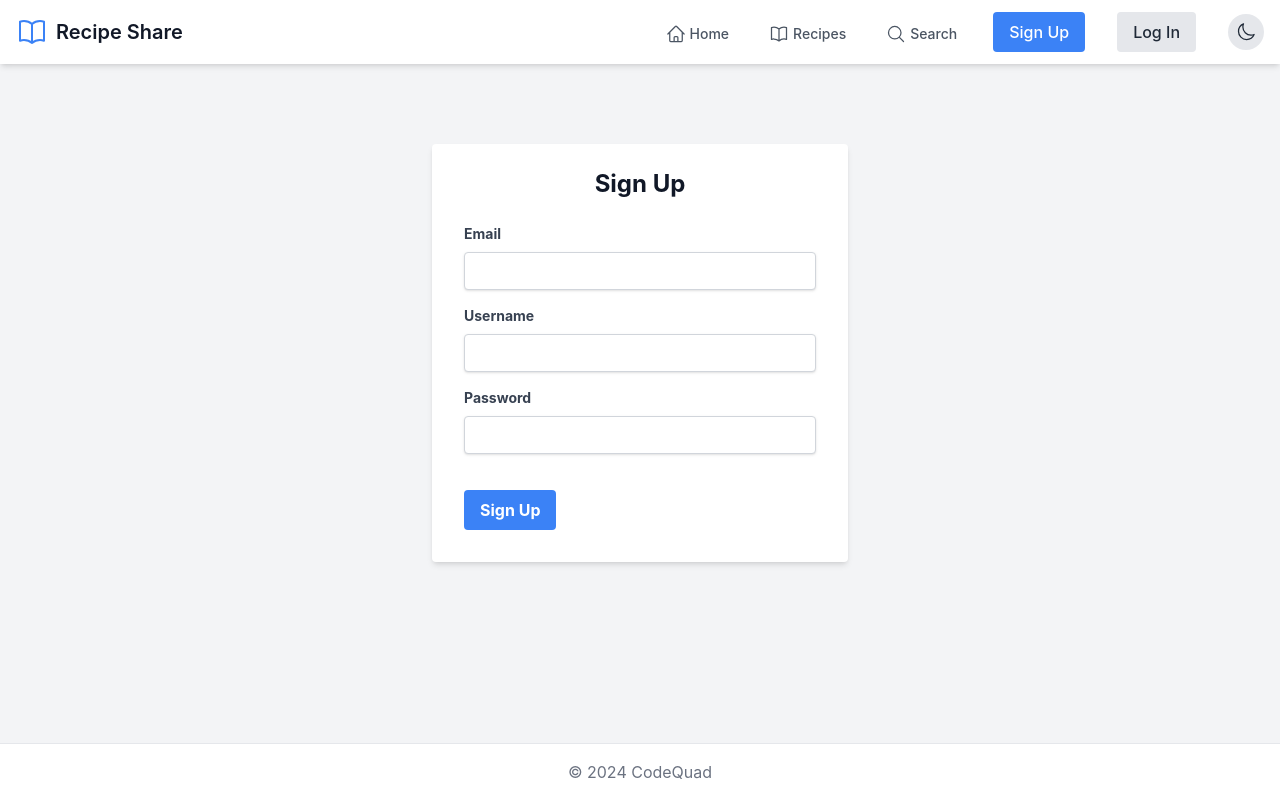
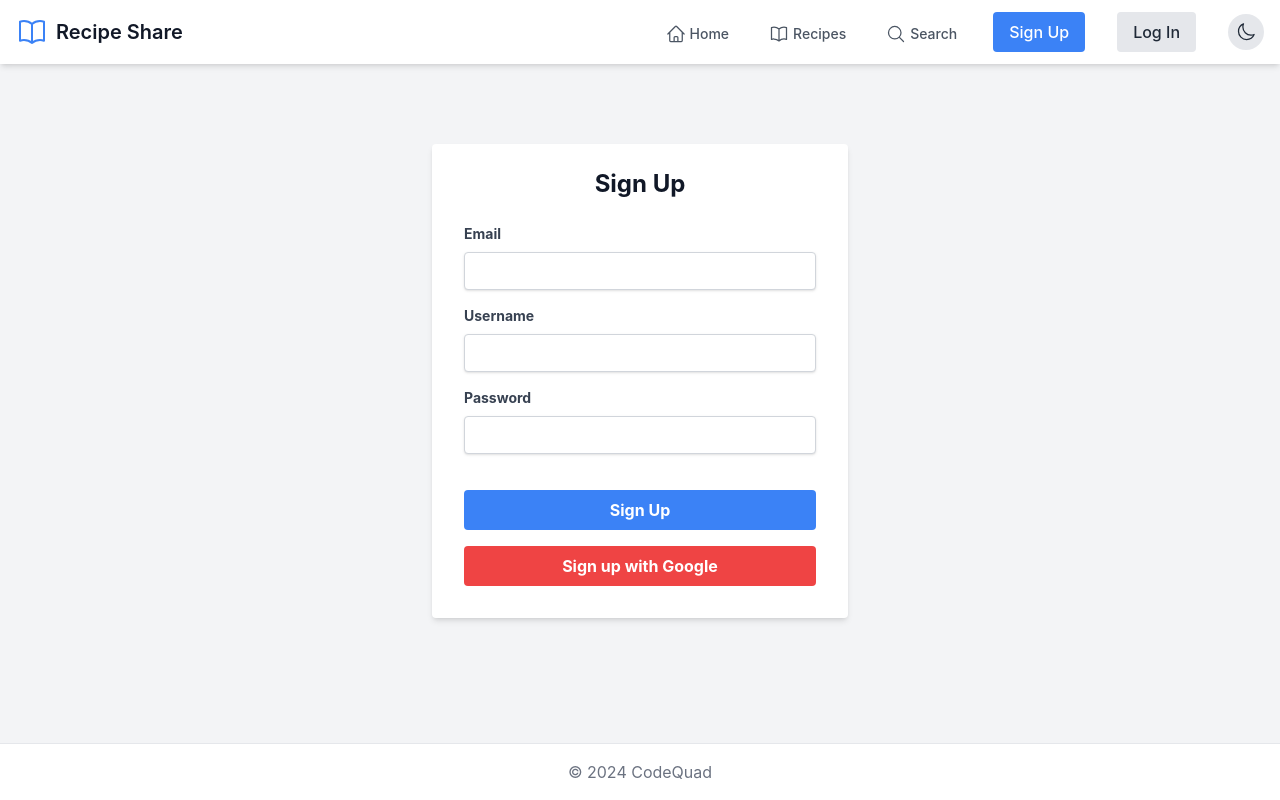
Before and after one commit to ritaban06/recipe-sharing-platform, a React (Create React App) app: page /signup in a window 1280 px wide. Built offline with nearby package versions, Linux system fonts and the light colour scheme.

Commit message:
Added Firebase

```diff
--- a/src/components/Signup.js
+++ b/src/components/Signup.js
@@ -1,7 +1,9 @@
 import React, { useState } from 'react';
 import { useNavigate } from 'react-router-dom';
+import { auth, provider } from "../firebase";
+import { createUserWithEmailAndPassword, signInWithPopup } from "firebase/auth";
 
-const Signup = () => {
+const Signup = ({ setIsAuth }) => {
   const [email, setEmail] = useState('');
   const [username, setUsername] = useState('');
   const [password, setPassword] = useState('');
@@ -13,27 +15,31 @@ const Signup = () => {
     setError('');
 
     try {
-      const response = await fetch('YOUR_API_ENDPOINT/signup', {
-        method: 'POST',
-        headers: {
-          'Content-Type': 'application/json',
-        },
-        body: JSON.stringify({ email, username, password }),
-      });
+      // Firebase email/password signup
+      const userCredential = await createUserWithEmailAndPassword(auth, email, password);
+      const user = userCredential.user;
 
-      if (!response.ok) {
-        throw new Error('Signup failed');
-      }
+      // If you need to store additional user data (like username), you can use Firebase Realtime Database or Firestore here
 
-      const data = await response.json();
-      console.log('Signup successful:', data);
-      // Optionally store the token in localStorage
-      // localStorage.setItem('token', data.token);
-      navigate('/'); // Redirect to home page after successful signup
+      console.log('Signup successful:', user);
+      localStorage.setItem("isAuth", true);
+      setIsAuth(true);
+      navigate('/');
     } catch (err) {
-      setError('Signup failed. Please try again.');
+      setError('Signup failed. ' + err.message);
       console.error('Signup error:', err);
     }
+  };
+
+  const signUpWithGoogle = () => {
+    signInWithPopup(auth, provider).then((result) => {
+      localStorage.setItem("isAuth", true);
+      setIsAuth(true);
+      navigate("/");
+    }).catch((error) => {
+      setError('Google sign-up failed. ' + error.message);
+      console.error('Google sign-up error:', error);
+    });
   };
 
   return (
@@ -83,12 +89,19 @@ const Signup = () => {
             required
           />
         </div>
-        <div className="flex items-center justify-between">
+        <div className="flex flex-col items-center justify-between">
           <button
-            className="bg-blue-500 hover:bg-blue-600 dark:bg-blue-600 dark:hover:bg-blue-700 text-white font-bold py-2 px-4 rounded focus:outline-none focus:shadow-outline"
+            className="bg-blue-500 hover:bg-blue-600 dark:bg-blue-600 dark:hover:bg-blue-700 text-white font-bold py-2 px-4 rounded focus:outline-none focus:shadow-outline w-full mb-4"
             type="submit"
           >
             Sign Up
+          </button>
+          <button
+            className="bg-red-500 hover:bg-red-600 dark:bg-red-600 dark:hover:bg-red-700 text-white font-bold py-2 px-4 rounded focus:outline-none focus:shadow-outline w-full"
+            type="button"
+            onClick={signUpWithGoogle}
+          >
+            Sign up with Google
           </button>
         </div>
       </form>
```
